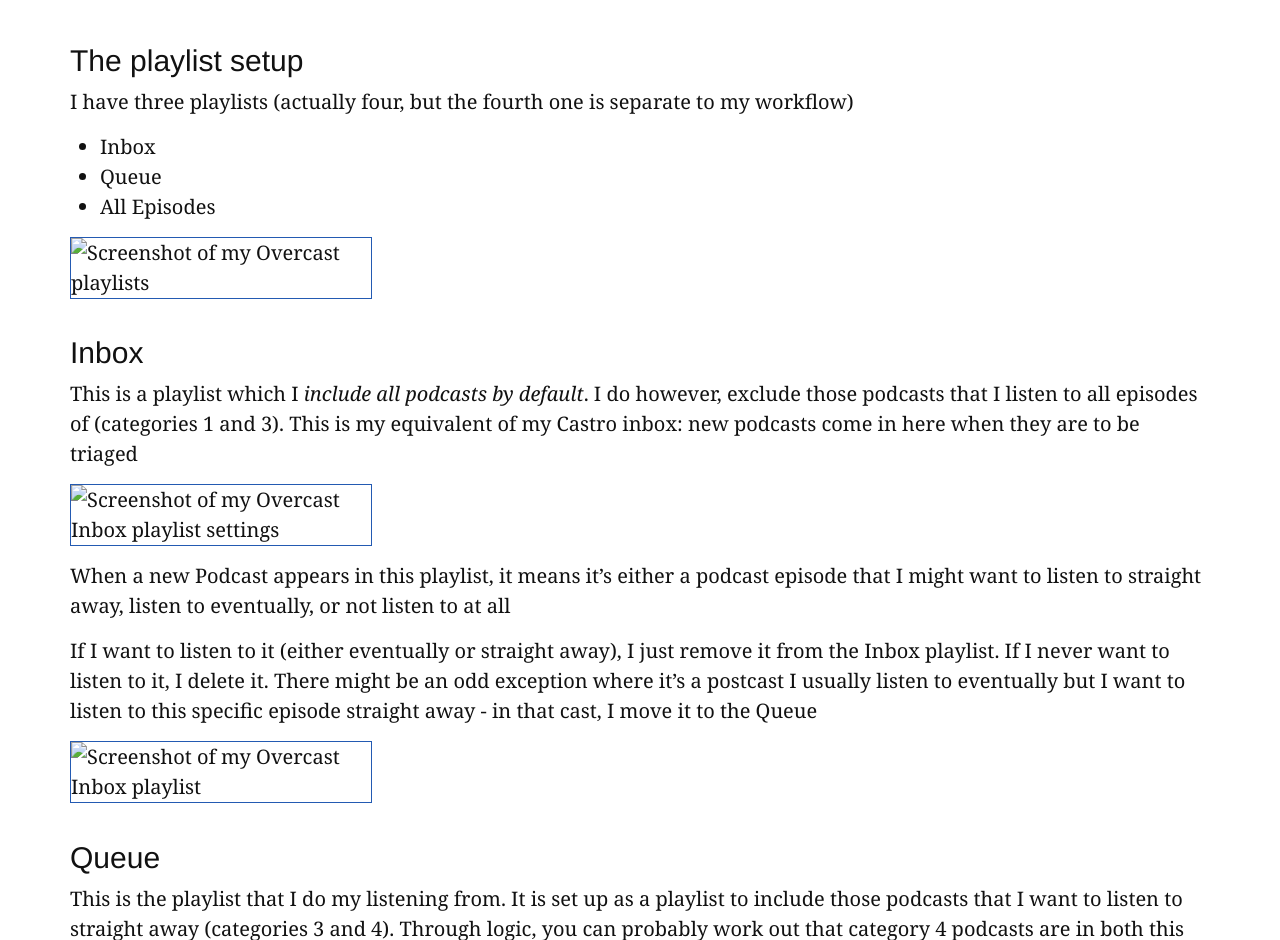
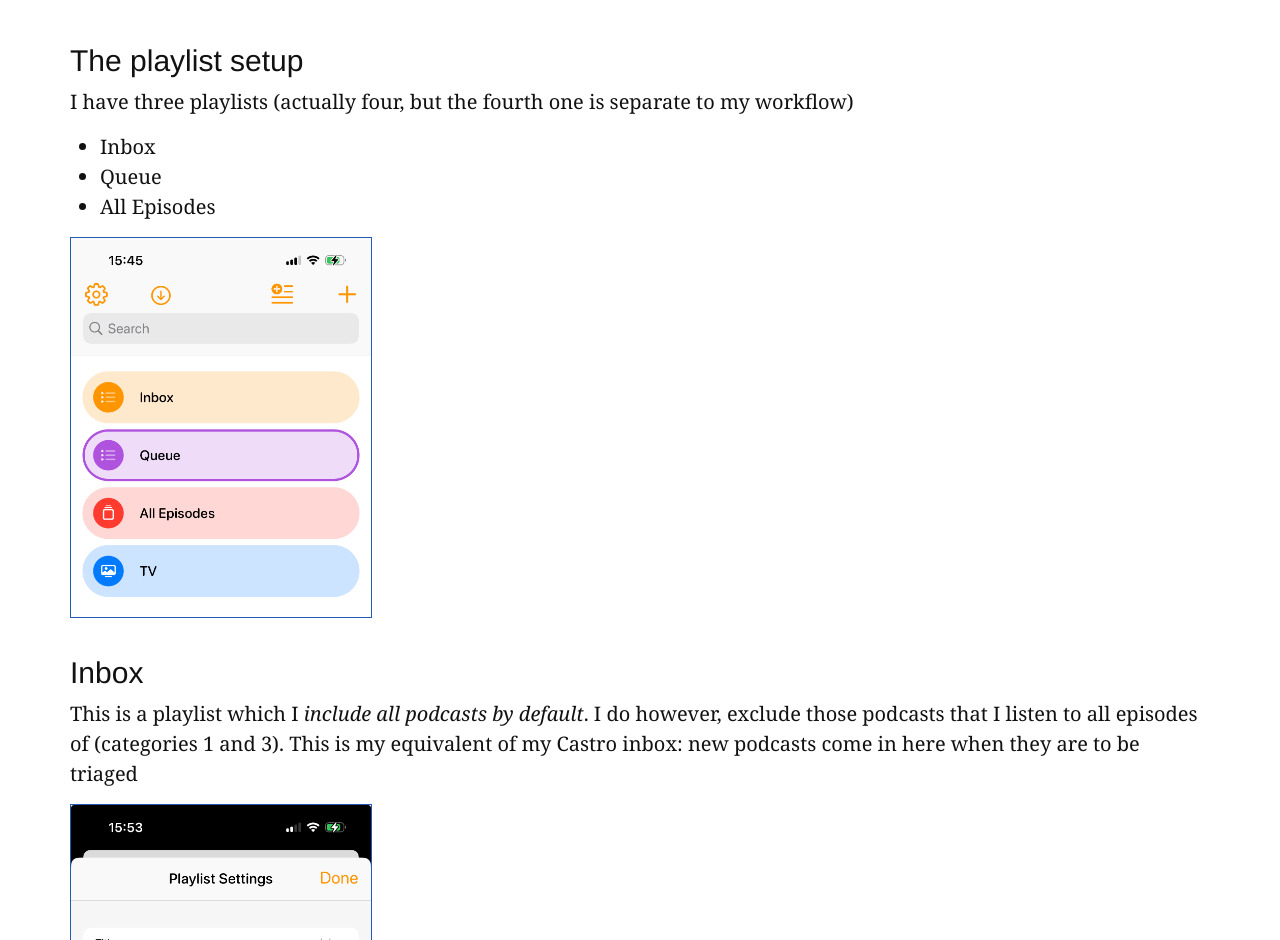
Before and after one commit to thatdamnqa/swipetounlock, a Jekyll site: the page built from _posts/2024-01-07-moving-castro-overcast.markdown, in a window 1280 px wide. Shown: the part 809-1749 px from the top of the page. Built offline with Jekyll 4.4.1, drawn with Linux system fonts in a browser that asks for light colours.

Commit message:
Fixes to image URLs

```diff
--- a/_posts/2024-01-07-moving-castro-overcast.markdown
+++ b/_posts/2024-01-07-moving-castro-overcast.markdown
@@ -34,14 +34,14 @@ I have three playlists (actually four, but the fourth one is separate to my work
 * Queue
 * All Episodes
 
-![Screenshot of my Overcast playlists](/assets/overcast-playlists.png)
+![Screenshot of my Overcast playlists](/assets/post-images/overcast-playlists.png)
 
 ## Inbox
 
 This is a playlist which I _include all podcasts by default_. I do however, exclude those podcasts that I listen to all episodes of (categories 1
 and 3). This is my equivalent of my Castro inbox: new podcasts come in here when they are to be triaged
 
-![Screenshot of my Overcast Inbox playlist settings](/assets/overcast-inbox-settings.png)
+![Screenshot of my Overcast Inbox playlist settings](/assets/post-images/overcast-inbox-settings.png)
 
 When a new Podcast appears in this playlist, it means it's either a podcast episode that I might want to listen to straight away, listen to
 eventually, or not listen to at all
@@ -50,7 +50,7 @@ If I want to listen to it (either eventually or straight away), I just remove it
 There might be an odd exception where it's a postcast I usually listen to eventually but I want to listen to this specific episode straight away -
 in that cast, I move it to the Queue
 
-![Screenshot of my Overcast Inbox playlist](/assets/overcast-inbox.png)
+![Screenshot of my Overcast Inbox playlist](/assets/post-images/overcast-inbox.png)
 
 ## Queue
 
@@ -59,7 +59,7 @@ This is the playlist that I do my listening from. It is set up as a playlist to
 this is intentional - deleting them will remove them from both playlists, and if it's an episode I haven't triaged yet, I'd prefer to listen to it
 and decide to skip the episode than to not have the episode in my queue
 
-![Screenshot of my Overcast Queue playlist settings](/assets/overcast-queue-settings.png)
+![Screenshot of my Overcast Queue playlist settings](/assets/post-images/overcast-queue-settings.png)
 
 ## All Episodes
 
@@ -72,7 +72,7 @@ I use this playlist in two ways, depending how I'm feeling.
 1. If I decide that I should listen to a non-priority podcast episode, because I've been listening to too many priority podcasts, I will take
    the top episode of this playlist and select "Move to Queue". This will move it to the bottom of my listening queue. Note that because the
    playlist is called "Queue", Overcast makes this a very easy thing to do
-   ![Screenshot of my Overcast All Episodes playlist](/assets/overcast-allepisodes.png)
+   ![Screenshot of my Overcast All Episodes playlist](/assets/post-images/overcast-allepisodes.png)
 2. If I've ran out of podcast episodes in my Queue playlist to listen to, then I will play the All Episodes playlist until more priority podcasts
    release episodes
 
```
